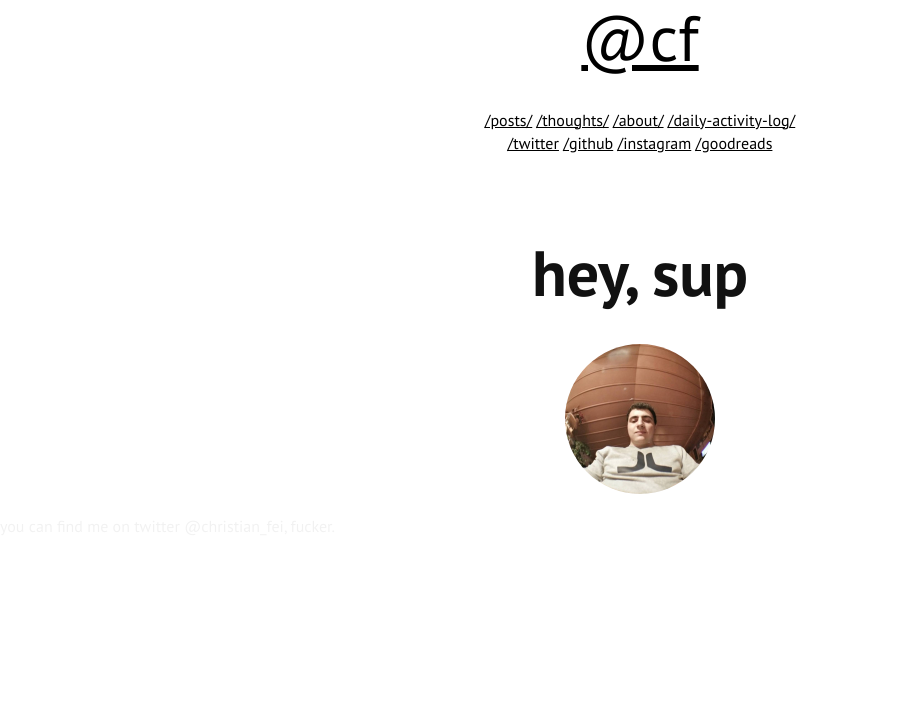
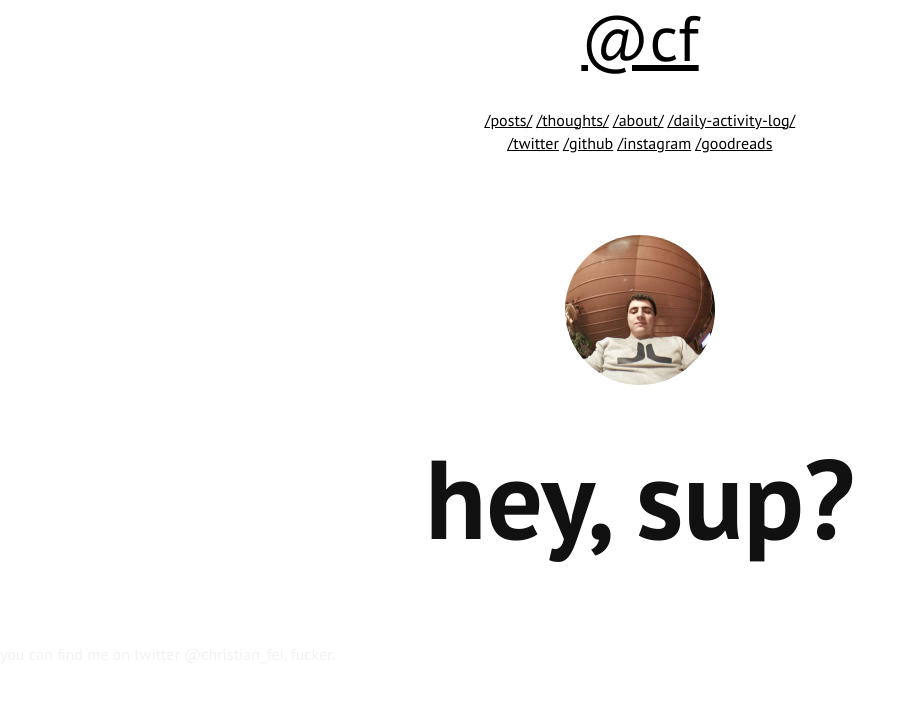
Before and after one commit to christian-fei/christian-fei.github.io-pandoc, a Jekyll site: the page built from index.html, in a window 1280 px wide. Shown: the top 702 px of the page, without its empty margins (0-915 px from the left). Built offline with Jekyll 4.4.1, drawn with Linux system fonts in a browser that asks for light colours; Markdown is read by kramdown in place of the engine named in the settings; the list of posts is cut into pages by our own code.

Commit message:
fucking greeting

```diff
--- a/index.html
+++ b/index.html
@@ -3,8 +3,14 @@ layout: default
 ---
 
 <div class="content">
-  <h1 class="tac">hey, sup</h1>
   <img src="assets/images/ss/1.jpg" id="avatar-ss">
+
+  <br/>
+  <br/>
+
+  <h1 class="giant tac">
+    hey, sup?
+  </h1>
 
   <img src="assets/images/ss/1.jpg" style="display:none">
   <img src="assets/images/ss/2.jpg" style="display:none">
```
